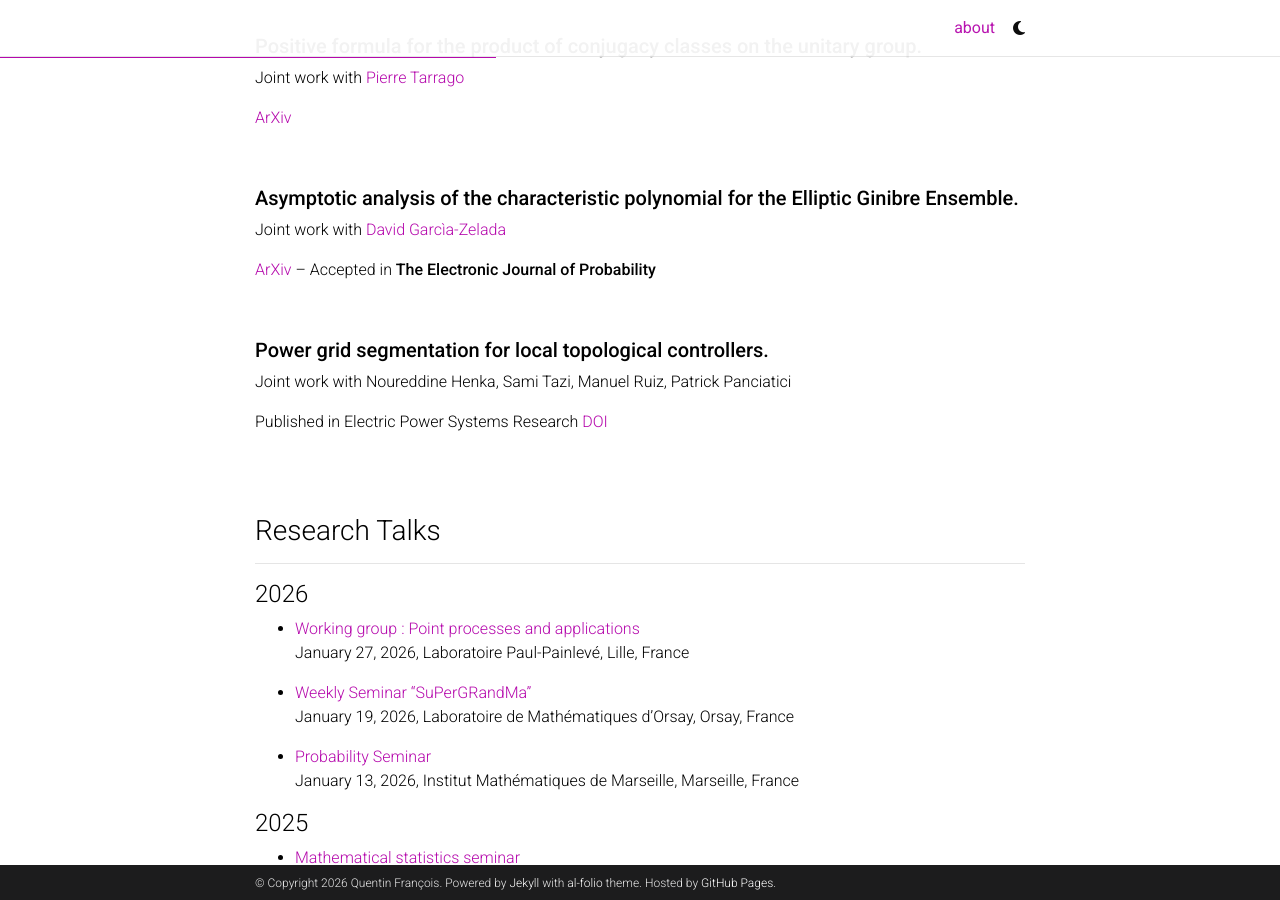
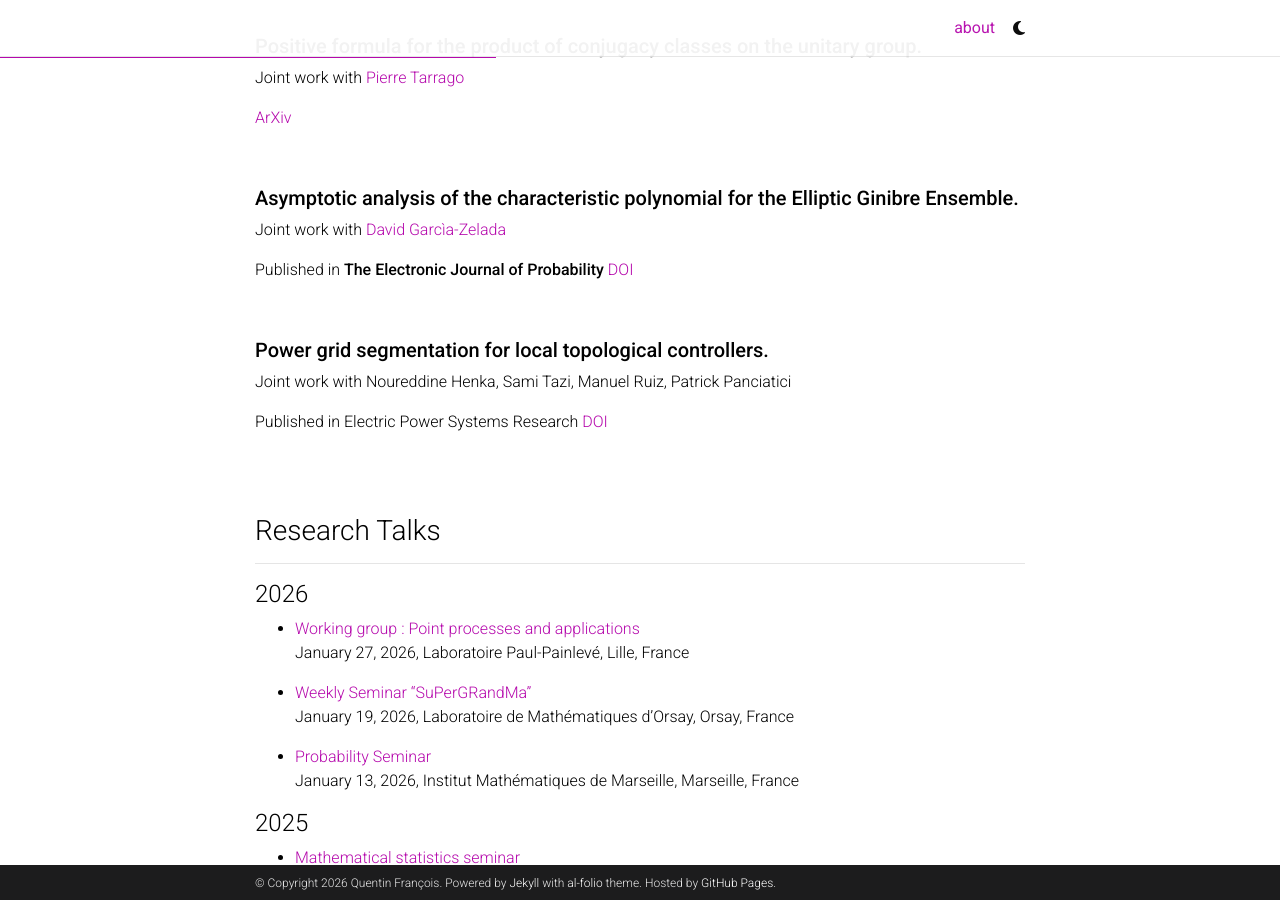
Before and after one commit to qufrancois/qufrancois.github.io, a Jekyll site: the page built from _pages/about.md, in a window 1280 px wide and 900 px high, scrolled down 1075 px. Built offline with Jekyll 4.4.1, drawn with Linux system fonts in a browser that asks for light colours; full-size pictures stand in for the smaller copies a plugin makes; comment, search, counter and statistics services are not loaded; a style sheet for code colours, icons or effects is not loaded.

Commit message:
Added EJP

```diff
--- a/_pages/about.md
+++ b/_pages/about.md
@@ -74,7 +74,7 @@ Joint work with [Pierre Tarrago](https://tarrago.perso.math.cnrs.fr)
 
 Joint work with [David Garcìa-Zelada](https://davidgarciaz.wixsite.com/math)
 
-[ArXiv](http://arxiv.org/abs/2306.16720) -- Accepted in **The Electronic Journal of Probability**
+Published in **The Electronic Journal of Probability**  [DOI](https://doi.org/10.1214/26-EJP1533)
 
  <br>
 
```
